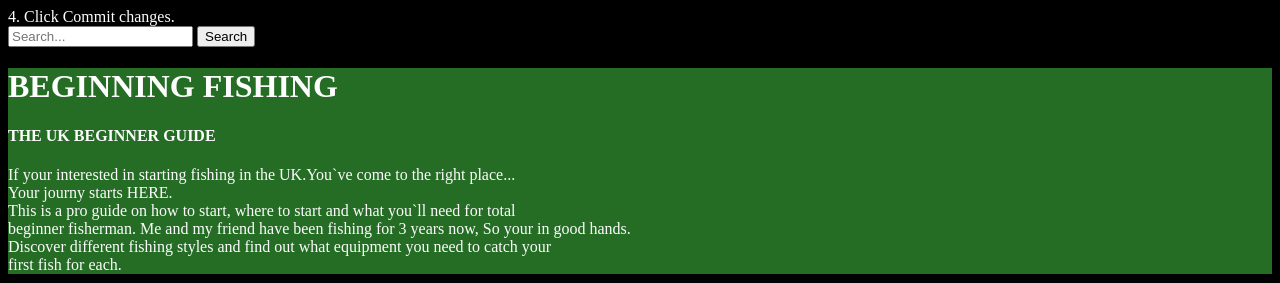
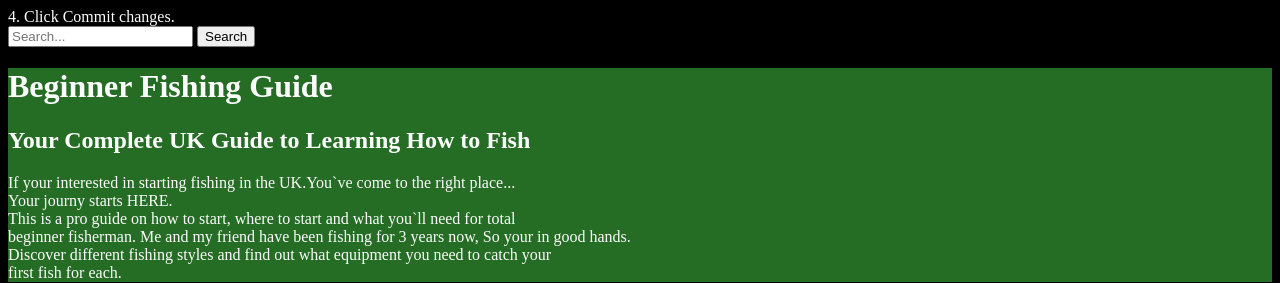
Before and after one commit to farrell2012/Farrell-s-website, a plain HTML site: page index.html in a window 1280 px wide. Shown: the top 283 px of the page. Drawn offline with Linux system fonts and the light colour scheme.

Commit message:
Update headings for fishing guide page

```diff
--- a/index.html
+++ b/index.html
@@ -105,8 +105,8 @@
 
 
     <div class="Hpo">
-    <h1>BEGINNING FISHING</h1>
-    <h4>THE UK BEGINNER GUIDE</h4>
+    <h1>Beginner Fishing Guide</h1>
+    <h2>Your Complete UK Guide to Learning How to Fish</h2>
     <p>If your interested in starting fishing in the UK.You`ve come to the right place...<br>
     Your journy starts HERE.<br>
     This is a pro guide on how to start, where to start and what you`ll need for total<br>
```
